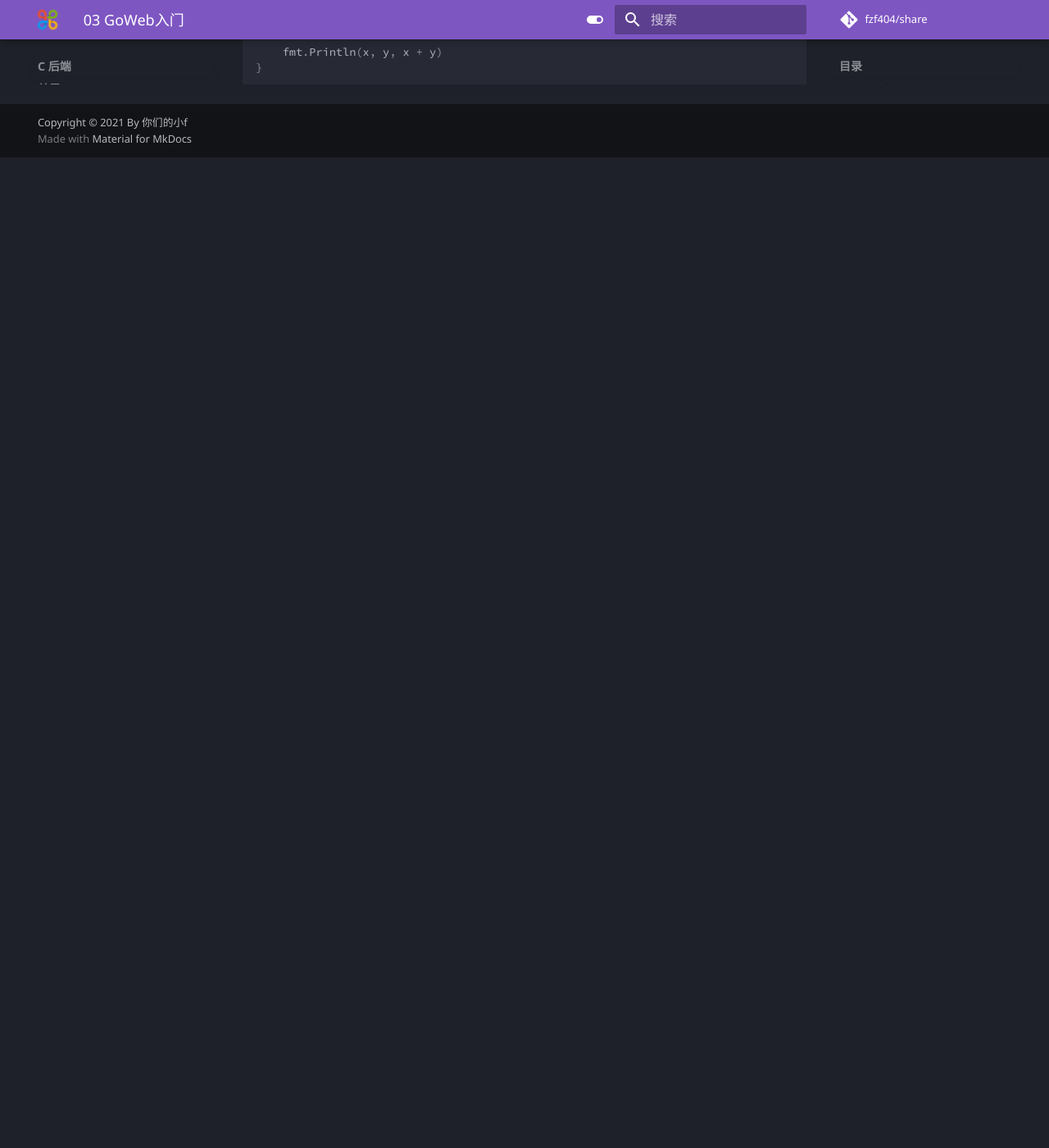
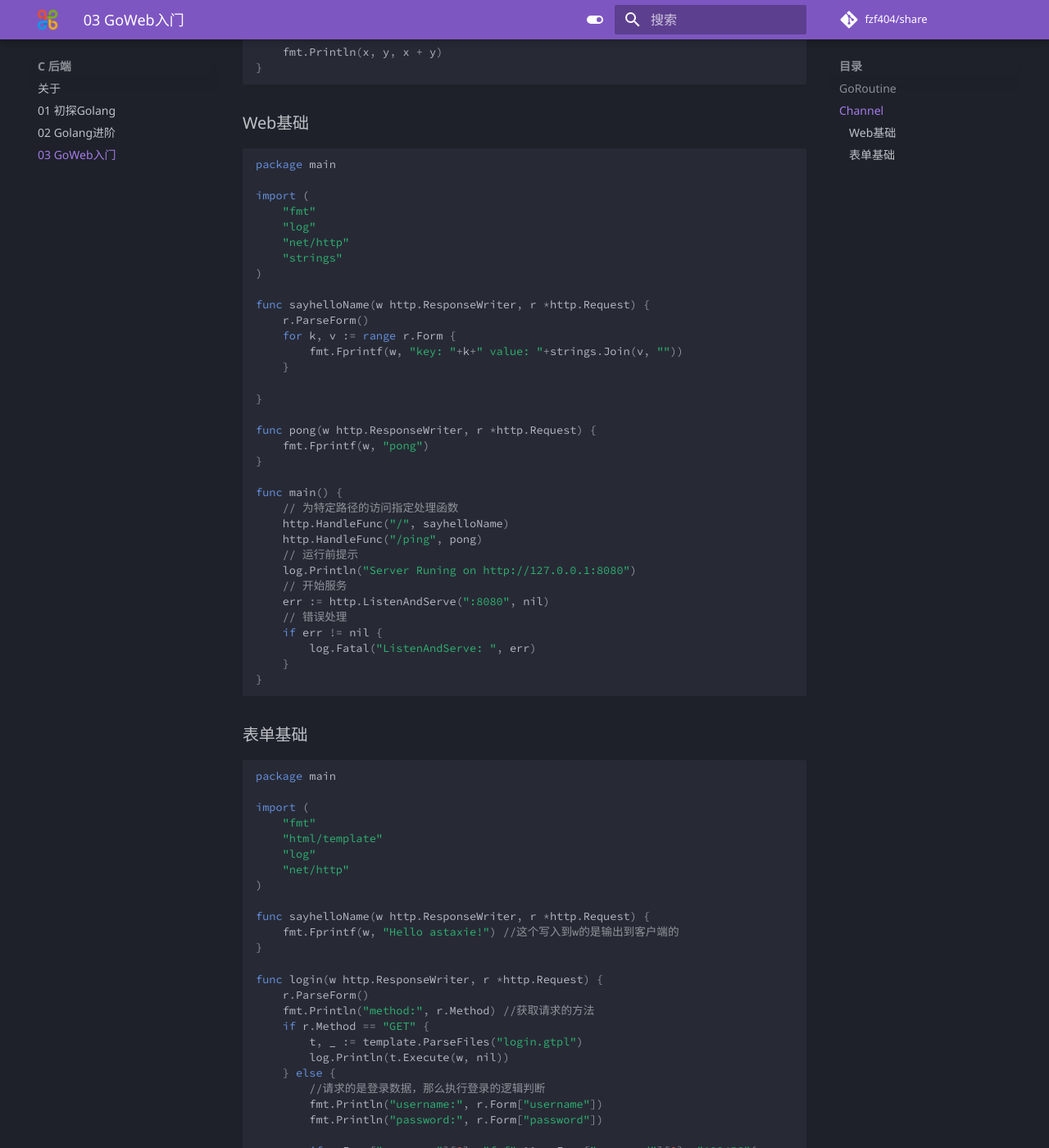
Before and after one commit to fzf404/share, an MkDocs documentation site: the page built from docs/C-后端/03-GoWeb入门.md, in a window 1280 px wide and 1400 px high, scrolled down 1212 px. Shown: the whole window at 82% size. Built offline with MkDocs 1.6.1 and Material for MkDocs 9.7.7, drawn with Linux system fonts in a browser that asks for light colours; comment, search, counter and statistics services are not loaded; before the commit the page ends 1404 px from its top, so only the background shows below that; some of the changed text lies outside the part shown.

Commit message:
😒 前端教案

````diff
--- a/docs/C-后端/03-GoWeb入门.md
+++ b/docs/C-后端/03-GoWeb入门.md
@@ -53,3 +53,93 @@
 	fmt.Println(x, y, x + y)
 }
 ```
+
+### Web基础
+
+```go
+package main
+
+import (
+	"fmt"
+	"log"
+	"net/http"
+	"strings"
+)
+
+func sayhelloName(w http.ResponseWriter, r *http.Request) {
+	r.ParseForm()
+	for k, v := range r.Form {
+		fmt.Fprintf(w, "key: "+k+" value: "+strings.Join(v, ""))
+	}
+
+}
+
+func pong(w http.ResponseWriter, r *http.Request) {
+	fmt.Fprintf(w, "pong")
+}
+
+func main() {
+	// 为特定路径的访问指定处理函数
+	http.HandleFunc("/", sayhelloName)
+	http.HandleFunc("/ping", pong)
+	// 运行前提示
+	log.Println("Server Runing on http://127.0.0.1:8080")
+	// 开始服务
+	err := http.ListenAndServe(":8080", nil)
+	// 错误处理
+	if err != nil {
+		log.Fatal("ListenAndServe: ", err)
+	}
+}
+```
+
+### 表单基础
+
+```go
+package main
+
+import (
+	"fmt"
+	"html/template"
+	"log"
+	"net/http"
+)
+
+func sayhelloName(w http.ResponseWriter, r *http.Request) {
+	fmt.Fprintf(w, "Hello astaxie!") //这个写入到w的是输出到客户端的
+}
+
+func login(w http.ResponseWriter, r *http.Request) {
+	r.ParseForm()
+	fmt.Println("method:", r.Method) //获取请求的方法
+	if r.Method == "GET" {
+		t, _ := template.ParseFiles("login.gtpl")
+		log.Println(t.Execute(w, nil))
+	} else {
+		//请求的是登录数据，那么执行登录的逻辑判断
+		fmt.Println("username:", r.Form["username"])
+		fmt.Println("password:", r.Form["password"])
+
+		if r.Form["username"][0]=="fzf" && r.Form["password"][0]=="123456"{
+			//为空的处理
+			fmt.Fprintf(w, "登录成功")
+			return
+		}
+		fmt.Fprintf(w, "登录失败")
+	}
+}
+
+func main() {
+	http.HandleFunc("/", sayhelloName)       //设置访问的路由
+	http.HandleFunc("/login", login)         //设置访问的路由
+	err := http.ListenAndServe(":9090", nil) //设置监听的端口
+	if err != nil {
+		log.Fatal("ListenAndServe: ", err)
+	}
+}
+
+```
+
+[作业源码地址](https://qlstudio.coding.net/p/houduanjiaoxue/d/homework/git)
+
+软件: Navicat
````
Also changed, not shown: docs/B-前端/10-Ajax教案.md (added, +75 -0 lines), docs/B-前端/11-Ajax封装.md (added, +324 -0 lines).
